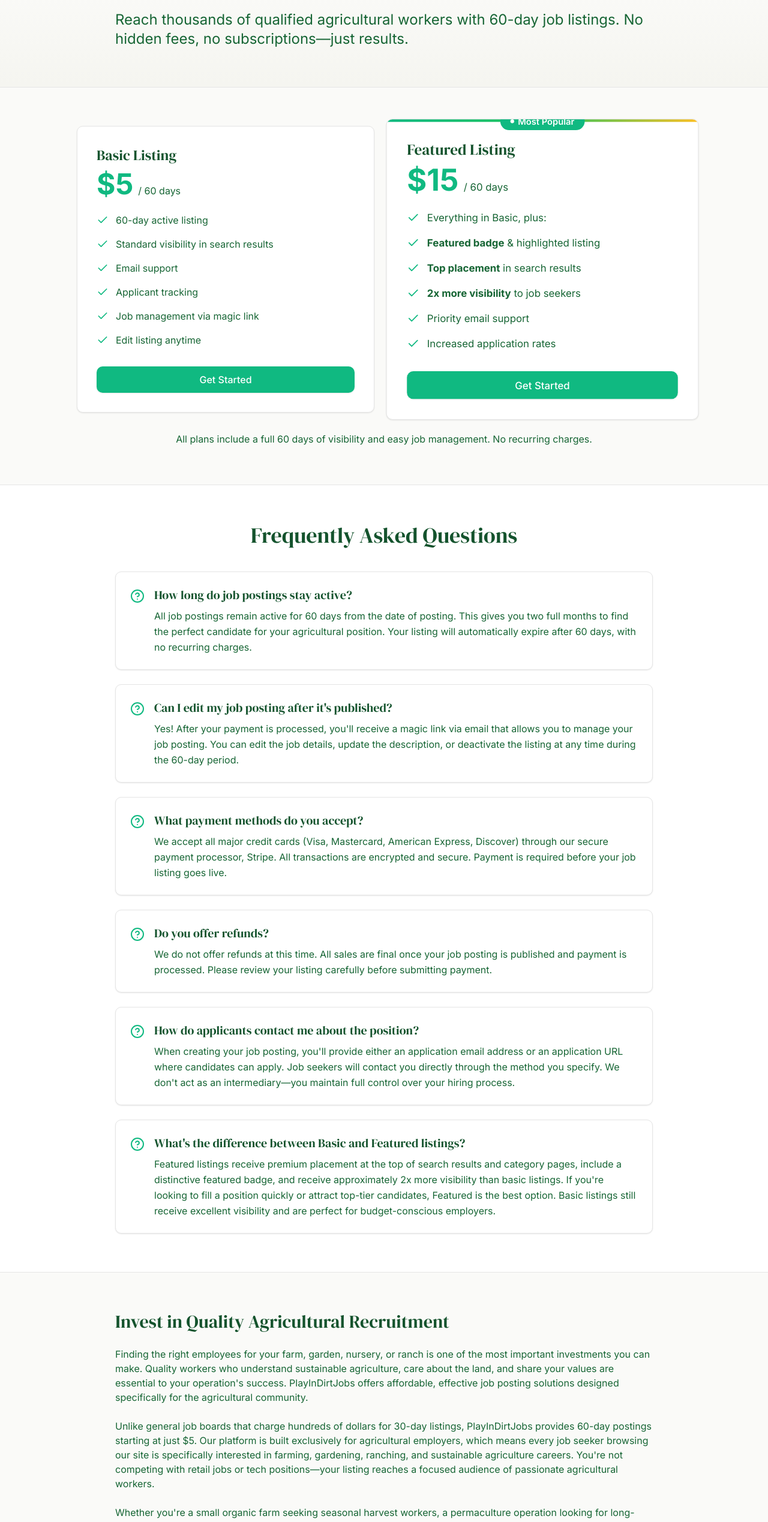
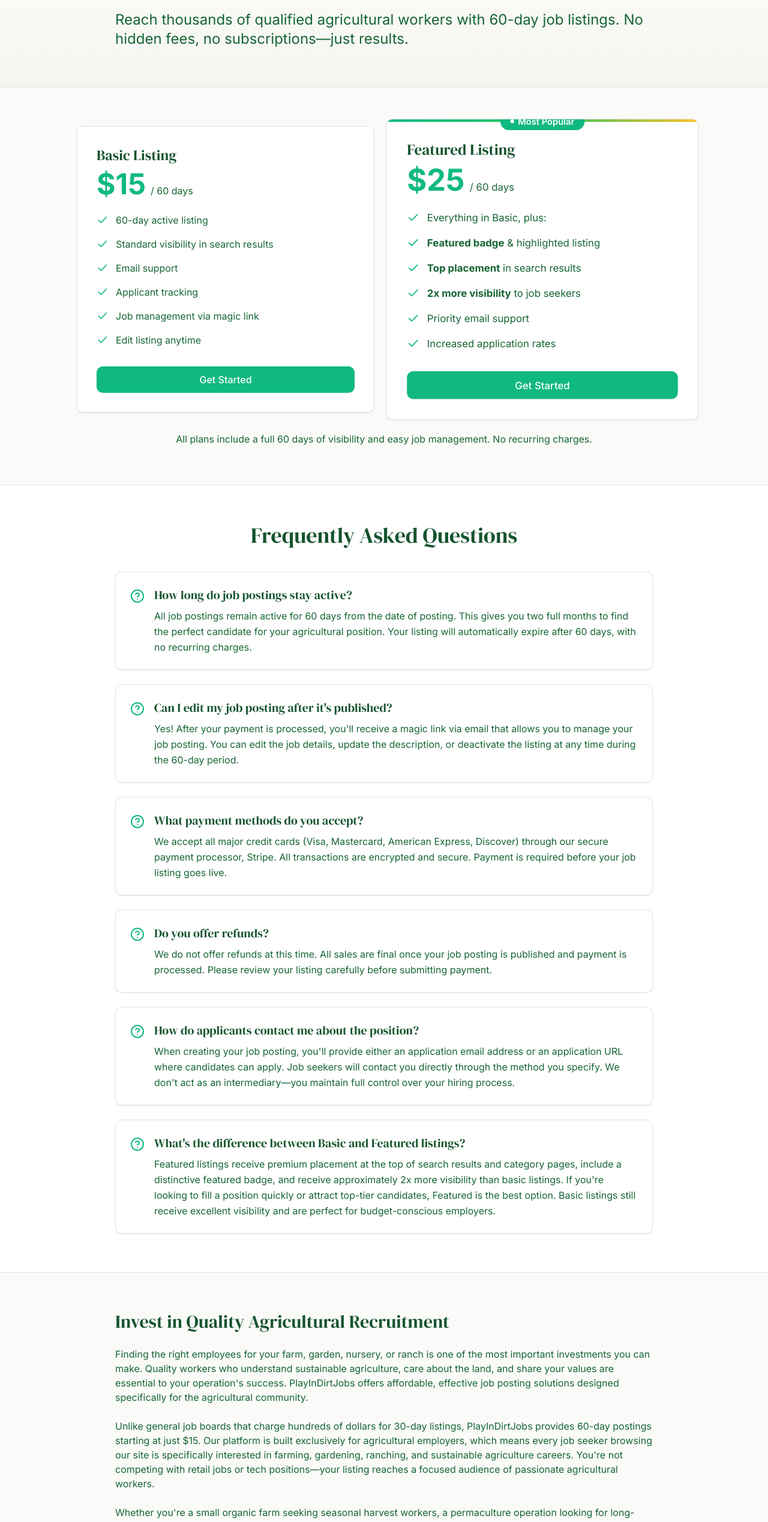
Before and after one commit to stroudcr/playindirtjobs, a Next.js app: page /pricing in a window 1280 px wide. Shown: the part 256-2794 px from the top of the page at 60% size. Built offline with nearby package versions, Linux system fonts and the light colour scheme; no server answers.

Commit message:
Update job posting pricing

```diff
--- a/app/faq/page.tsx
+++ b/app/faq/page.tsx
@@ -34,7 +34,7 @@ const faqs = [
   },
   {
     question: "What's the difference between Basic and Featured job postings?",
-    answer: "Basic jobs ($5) appear in standard listings. Featured jobs ($15) are highlighted with a special badge, appear at the top of search results, and get significantly more visibility to job seekers."
+    answer: "Basic jobs ($15) appear in standard listings. Featured jobs ($25) are highlighted with a special badge, appear at the top of search results, and get significantly more visibility to job seekers."
   },
   {
     question: "Can I edit my job posting after it's published?",
--- a/app/pricing/page.tsx
+++ b/app/pricing/page.tsx
@@ -7,7 +7,7 @@ import { getUrl } from "@/lib/metadata";
 
 export const metadata: Metadata = {
   title: "Pricing | Post Farm, Garden & Ranch Jobs | PlayInDirtJobs",
-  description: "Affordable pricing for posting agricultural jobs. Connect with qualified farm hands, gardeners, and ranch workers. $5 for basic listings, $15 for featured placement. 60-day visibility guaranteed.",
+  description: "Affordable pricing for posting agricultural jobs. Connect with qualified farm hands, gardeners, and ranch workers. $15 for basic listings, $25 for featured placement. 60-day visibility guaranteed.",
   keywords: [
     "farm job posting cost",
     "agricultural job board pricing",
@@ -18,7 +18,7 @@ export const metadata: Metadata = {
   ],
   openGraph: {
     title: "Pricing | Post Agricultural Jobs | PlayInDirtJobs",
-    description: "Simple, transparent pricing for agricultural job postings. Find qualified workers for your farm, garden, or ranch starting at $5.",
+    description: "Simple, transparent pricing for agricultural job postings. Find qualified workers for your farm, garden, or ranch starting at $15.",
     url: getUrl("pricing"),
   },
   alternates: {
@@ -86,7 +86,7 @@ export default function PricingPage() {
                 <div className="mb-6">
                   <h2 className="text-2xl font-display text-forest mb-2">Basic Listing</h2>
                   <div className="flex items-baseline gap-2">
-                    <span className="text-5xl font-bold text-primary">$5</span>
+                    <span className="text-5xl font-bold text-primary">${(PRICING.BASIC / 100).toFixed(0)}</span>
                     <span className="text-forest-light">/ 60 days</span>
                   </div>
                 </div>
@@ -136,7 +136,7 @@ export default function PricingPage() {
                 <div className="mb-6">
                   <h2 className="text-2xl font-display text-forest mb-2">Featured Listing</h2>
                   <div className="flex items-baseline gap-2">
-                    <span className="text-5xl font-bold text-primary">$15</span>
+                    <span className="text-5xl font-bold text-primary">${(PRICING.FEATURED / 100).toFixed(0)}</span>
                     <span className="text-forest-light">/ 60 days</span>
                   </div>
                 </div>
@@ -288,10 +288,10 @@ export default function PricingPage() {
                 Finding the right employees for your farm, garden, nursery, or ranch is one of the most important investments you can make. Quality workers who understand sustainable agriculture, care about the land, and share your values are essential to your operation&apos;s success. PlayInDirtJobs offers affordable, effective job posting solutions designed specifically for the agricultural community.
               </p>
               <p>
-                Unlike general job boards that charge hundreds of dollars for 30-day listings, PlayInDirtJobs provides 60-day postings starting at just $5. Our platform is built exclusively for agricultural employers, which means every job seeker browsing our site is specifically interested in farming, gardening, ranching, and sustainable agriculture careers. You&apos;re not competing with retail jobs or tech positions—your listing reaches a focused audience of passionate agricultural workers.
+                Unlike general job boards that charge hundreds of dollars for 30-day listings, PlayInDirtJobs provides 60-day postings starting at just $15. Our platform is built exclusively for agricultural employers, which means every job seeker browsing our site is specifically interested in farming, gardening, ranching, and sustainable agriculture careers. You&apos;re not competing with retail jobs or tech positions—your listing reaches a focused audience of passionate agricultural workers.
               </p>
               <p>
-                Whether you&apos;re a small organic farm seeking seasonal harvest workers, a permaculture operation looking for long-term apprentices, a livestock ranch hiring experienced ranch hands, or a nursery needing skilled horticulturists, our pricing structure makes professional recruitment accessible. The Featured listing option at $15 is particularly valuable for positions that are difficult to fill or require specialized skills, offering enhanced visibility and placement that can significantly reduce your time-to-hire.
+                Whether you&apos;re a small organic farm seeking seasonal harvest workers, a permaculture operation looking for long-term apprentices, a livestock ranch hiring experienced ranch hands, or a nursery needing skilled horticulturists, our pricing structure makes professional recruitment accessible. The Featured listing option at $25 is particularly valuable for positions that are difficult to fill or require specialized skills, offering enhanced visibility and placement that can significantly reduce your time-to-hire.
               </p>
               <p>
                 Every dollar invested in effective job postings saves time and resources in the long run. Poor hiring decisions, extended vacancy periods, and high turnover all cost far more than a quality job listing. PlayInDirtJobs helps you connect with candidates who are genuinely committed to agricultural work, reducing turnover and building stronger farm teams. Our 60-day listing period gives you ample time to review applications, conduct interviews, and find the perfect fit for your operation.
--- a/lib/constants.ts
+++ b/lib/constants.ts
@@ -172,7 +172,7 @@ export const US_STATES_WITHOUT_DC = US_STATES.filter(state => state.code !== 'DC
 
 // Pricing (in cents)
 export const PRICING = {
-  BASIC: 500, // $5
-  FEATURED: 1500, // $15
-  BUNDLE_5: 19900, // $199 (save $26)
+  BASIC: 1500, // $15
+  FEATURED: 2500, // $25
+  BUNDLE_5: 19900, // $199
 } as const;
```
Also changed, not shown: 2 other files (tests, documents, lock files or other folders).
